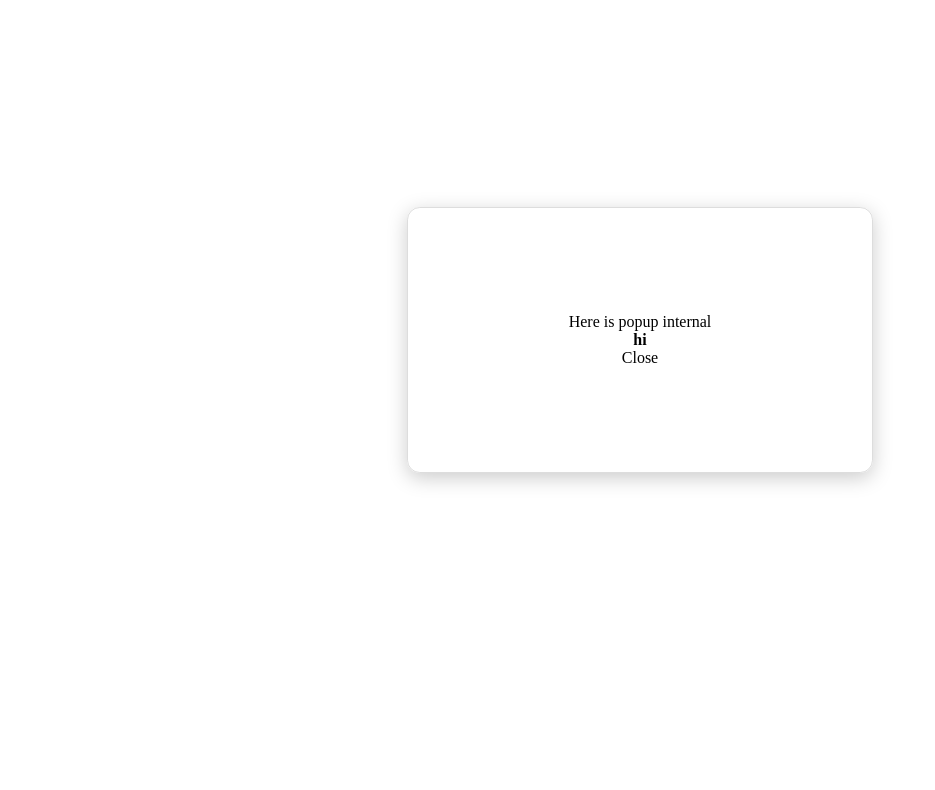
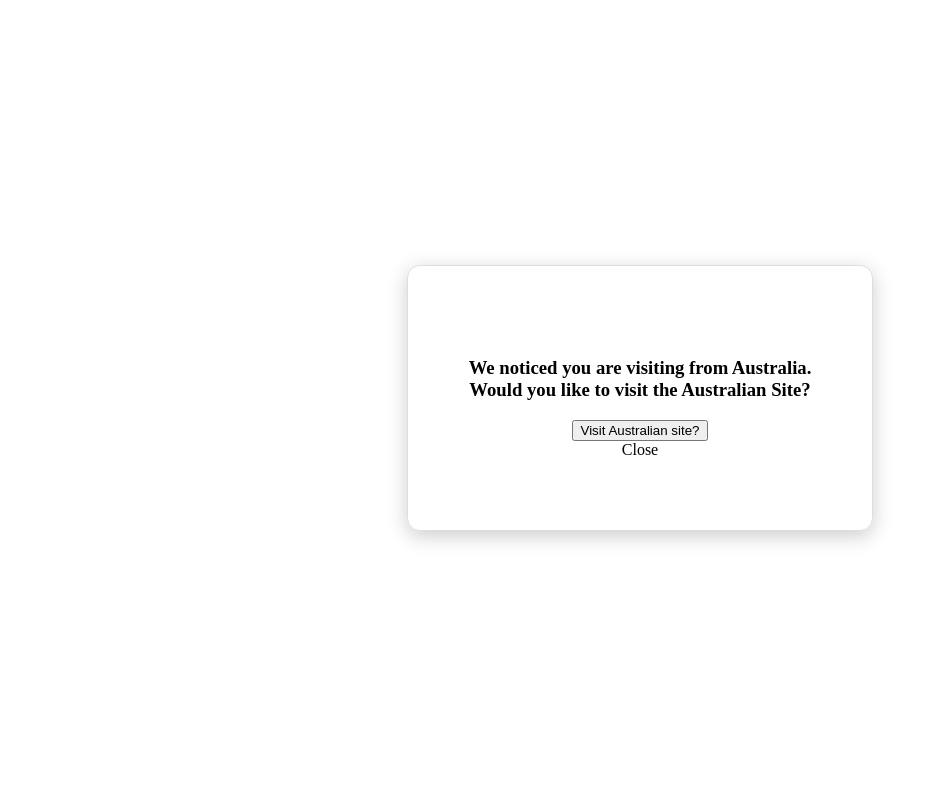
Before and after one commit to jeremylynch/popup.js, a plain HTML site: page demo.html in a window 1280 px wide. Shown: the part 60-850 px from the top of the page, without its empty margins (0-935 px from the left). Before the commit the page ends 800 px from the top, so only its background shows below. Drawn offline with Linux system fonts and the light colour scheme.

Commit message:
small improvements

```diff
--- a/demo.html
+++ b/demo.html
@@ -1,5 +1,8 @@
 <script src="./script.js"></script>
-<body style="position: relative"></body>
+<script src="http://www.geoplugin.net/javascript.gp" type="text/javascript"></script>
+<body style="position: relative">
+  <h1>Popup Demo</h1>
+</body>
 <script>
-  showPopup("Here is popup internal <b>hi</b>")
+  showPopup("<h3 style='text-align: center;'>We noticed you are visiting from Australia. Would you like to visit the Australian Site?</h3> <button>Visit Australian site?</button>")
 </script>
--- a/script.js
+++ b/script.js
@@ -19,6 +19,7 @@ function showPopup(html) {
   popupContainer.id = popupContainerId;
   html_with_close = html + "<div><a onClick='hidePopup()'>Close</a></div>"
   var popup = document.createElement('div');
+  popup.id = 'popup'
   popupContainer.appendChild(popup)
   popup.innerHTML = html_with_close;
 
@@ -46,6 +47,12 @@ function showPopup(html) {
   body.appendChild(popupContainer);
 
   setCookie(cname, true);
+
+  popupContainer.addEventListener('click', function(e) {
+    if (e.target.id != 'popup') {
+      hidePopup()
+    }
+  })
 }
 
 function hidePopup() {
```
